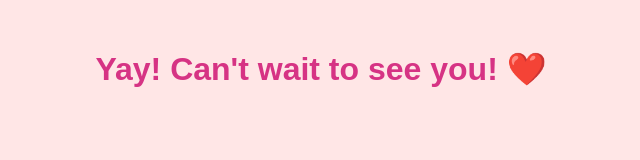
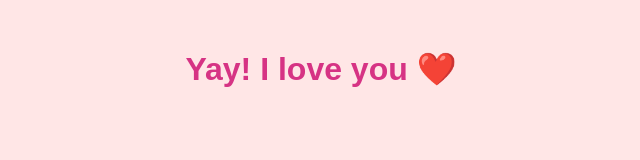
Before and after one commit to Seb-Sean/invit, a plain HTML site: page valentines.html in a window 1280 px wide. Both pictures are taken after a click on the button "Yes". Shown: the whole page, without its empty margins (319-959 px from the left). Drawn offline with Linux system fonts and the light colour scheme.

Commit message:
Add files via upload

```diff
--- a/valentines.html
+++ b/valentines.html
@@ -56,7 +56,7 @@
       }
 
       function acceptLove() {
-        document.body.innerHTML = `<h1>Yay! Can't wait to see you! ❤️</h1>`;
+        document.body.innerHTML = `<h1>Yay! I love you ❤️</h1>`;
       }
     </script>
   </body>
```
